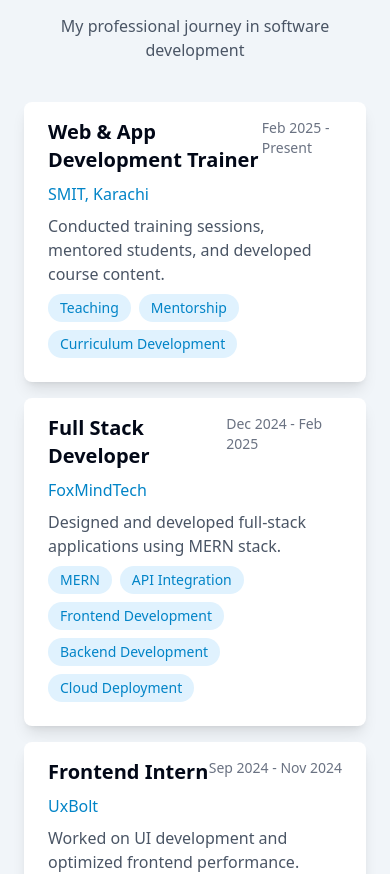
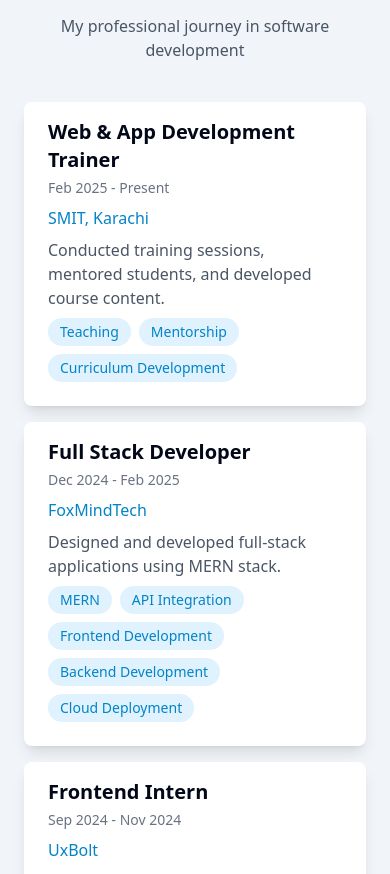
Before and after one commit to Huzaifa-Khan-Official/nextfolio, a Next.js app: page / in a window 390 px wide. Shown: the part 2068-2942 px from the top of the page. Built offline with nearby package versions, Linux system fonts and the light colour scheme.

Commit message:
refactor Certificates and Experience components for improved layout and responsiveness

```diff
--- a/src/components/sections/certificates.tsx
+++ b/src/components/sections/certificates.tsx
@@ -147,7 +147,7 @@ export default function Certificates() {
               ref={(i) => {
                 cardsRef.current[index] = i
               }}
-              className="bg-white dark:bg-dark-200 rounded-xl overflow-hidden shadow-lg hover:shadow-xl transition-all group hover:bg-primary-100 hover:-translate-y-1 dark:hover:bg-primary-800/50 h-full"
+              className="bg-white dark:bg-dark-200 rounded-xl overflow-hidden shadow-lg hover:shadow-xl transition-all group hover:bg-primary-100 hover:-translate-y-1 dark:hover:bg-primary-800/50 sm:h-full"
             >
               <div className="relative h-48">
                 <Image
--- a/src/components/sections/experience.tsx
+++ b/src/components/sections/experience.tsx
@@ -82,7 +82,7 @@ export default function Experience() {
               className="flex gap-2 mb-4 rounded-lg shadow-lg bg-white dark:bg-dark-100 hover:bg-primary-100 dark:hover:bg-primary-800/50 group"
             >
               <div className="flex-grow p-6 py-4 ">
-                <div className="flex justify-between items-start mb-2">
+                <div className="flex justify-between items-start mb-2 gap-1 flex-wrap">
                   <h3 className="text-xl font-semibold">{exp.title}</h3>
                   <span className="text-sm text-gray-500 dark:text-gray-400">{exp.period}</span>
                 </div>
```
